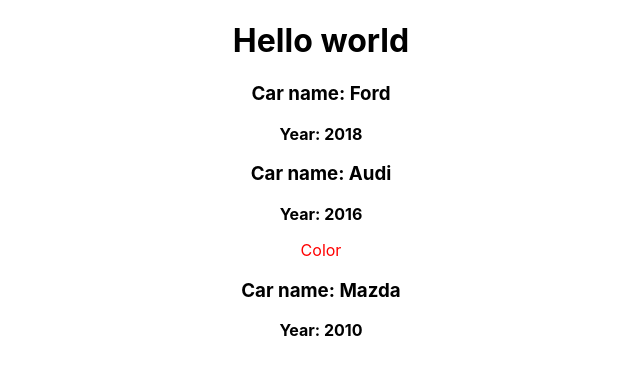
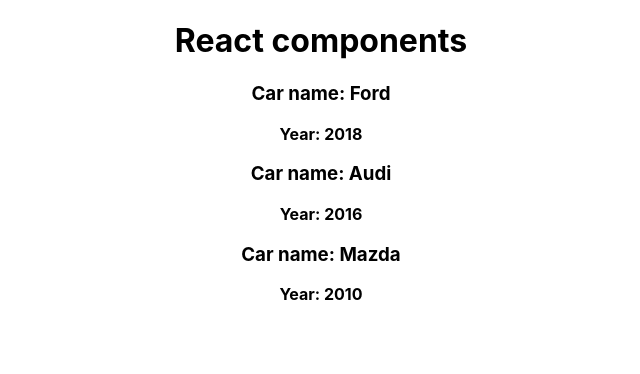
Before and after one commit to chaikovskyit/react-express, a React (Create React App) app: page / in a window 1280 px wide. Shown: the top 374 px of the page, without its empty margins (319-959 px from the left). Built offline with nearby package versions, Linux system fonts and the light colour scheme.

Commit message:
create state

```diff
--- a/src/App.js
+++ b/src/App.js
@@ -1,22 +1,33 @@
-import React from 'react';
+import React, { Component } from 'react';
 import Car from './Car/Car.jsx';
 import './App.css';
 
-function App() {
+class App extends Component {
+	state = {
+		cars: [
+			{ name: 'Ford', year: 2018 },
+			{ name: 'Audi', year: 2016 },
+			{ name: 'Mazda', year: 2010 },
+		],
+		pageTitle: 'React components',
+	};
+
+	render() {
 		const divStyle = {
 			textAlign: 'center',
 		};
 
+		const cars = this.state.cars;
+
 		return (
 			<div style={divStyle}>
-			<h1>Hello world</h1>
-			<Car name={'Ford'} year={2018} />
-			<Car name={'Audi'} year={2016}>
-				<p style={{ color: 'red' }}>Color</p>
-			</Car>
-			<Car name={'Mazda'} year={2010} />
+				<h1>{this.state.pageTitle}</h1>
+				<Car name={cars[0].name} year={cars[0].year} />
+				<Car name={cars[1].name} year={cars[1].year} />
+				<Car name={cars[2].name} year={cars[2].year} />
 			</div>
 		);
 	}
+}
 
 export default App;
--- a/src/Car/Car.jsx
+++ b/src/Car/Car.jsx
@@ -6,6 +6,5 @@
 		<p>
 			<strong>Year: {props.year}</strong>
 		</p>
-		{props.children}
 	</div>
 );
```
Lines whose indentation alone changed are shown as unchanged.
